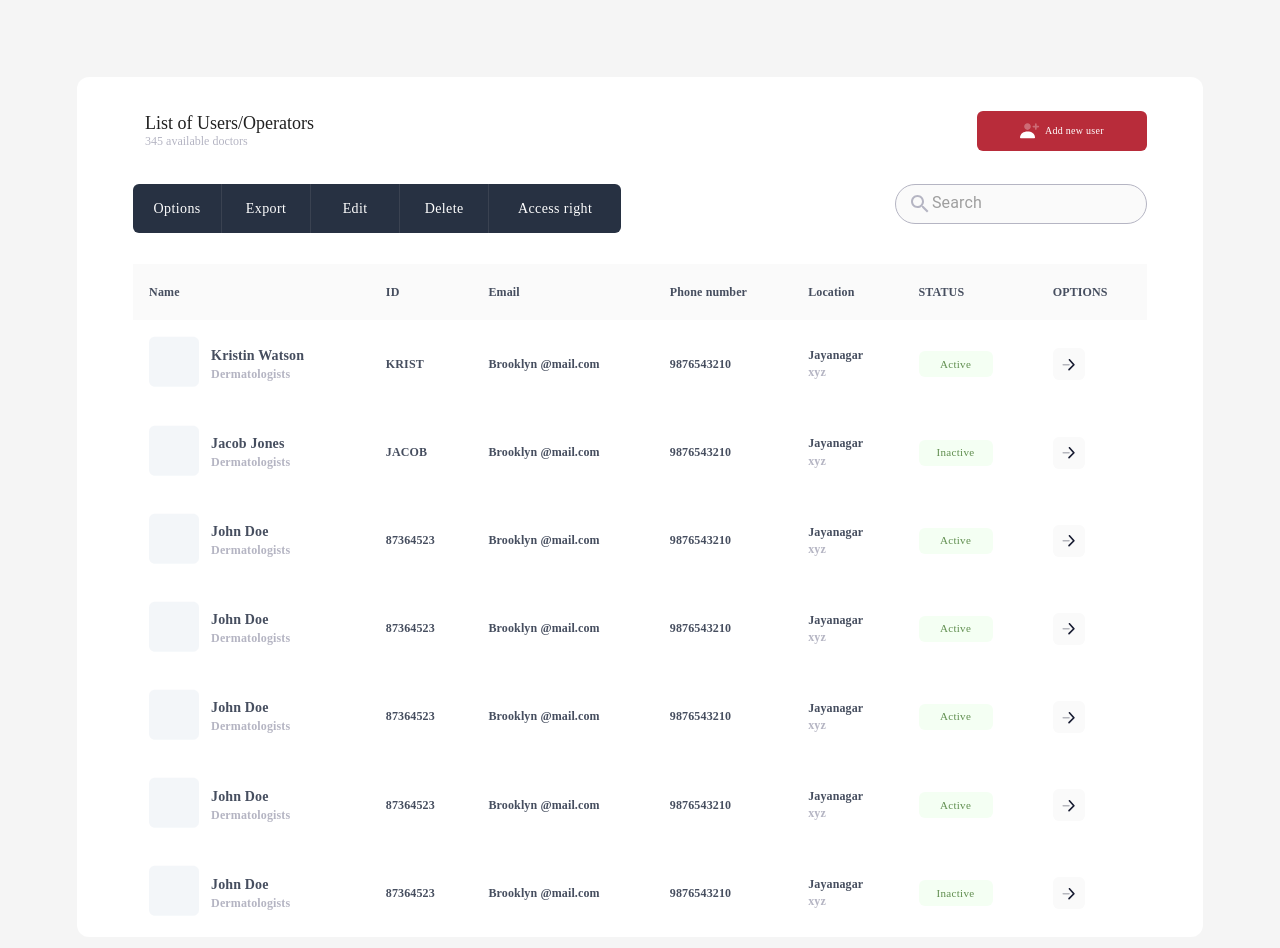
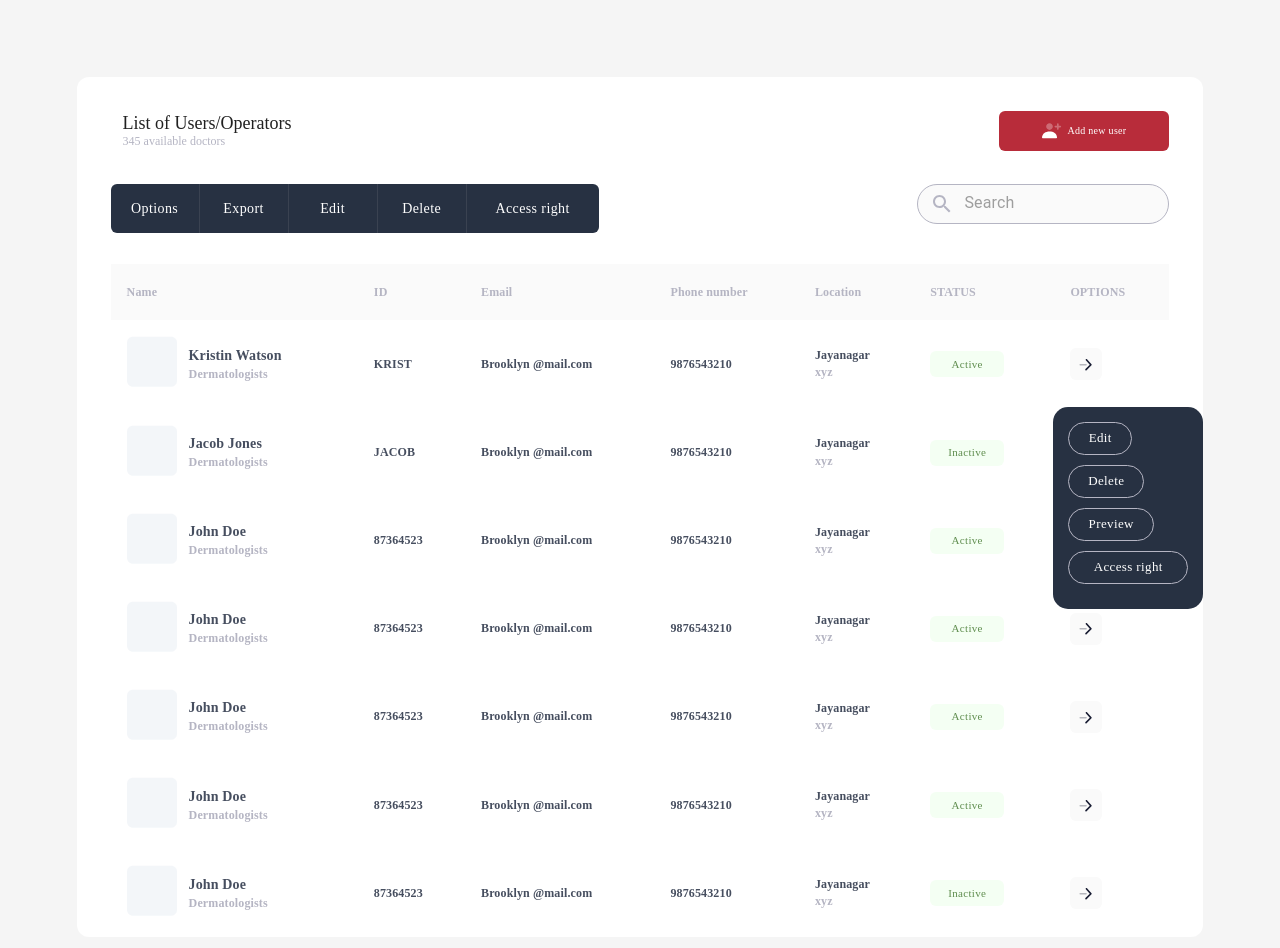
Before and after one commit to kishor182256/shivafrontend, a React (Create React App) app: page / in a window 1280 px wide. Shown: the top 948 px of the page. Built offline with nearby package versions, Linux system fonts and the light colour scheme.

Commit message:
TableChanges

```diff
--- a/src/Pages/AddNewUser.js
+++ b/src/Pages/AddNewUser.js
@@ -7,6 +7,7 @@ import TextField from '@material-ui/core/TextField';
 
 const AddNewUser = () => {
   const tableclasses = tableStyles();
+
 
   const rows = [
     {
@@ -115,12 +116,12 @@ const AddNewUser = () => {
       <Button className={tableclasses.filterButton3}>Access right</Button>
     </div>
 
-    {/* <div className={tableclasses.filterButtonHori}>
+    <div className={tableclasses.filterButtonHori}>
       <Button className={tableclasses.filterButtonh1}>Edit</Button>
-      <Button className={tableclasses.filterButtonh1}>Delete</Button>
-      <Button className={tableclasses.filterButtonh1}>Preview</Button>
-      <Button className={tableclasses.filterButtonh1}>Access right</Button>
-    </div> */}
+      <Button className={tableclasses.filterButtonh2}>Delete</Button>
+      <Button className={tableclasses.filterButtonh3}>Preview</Button>
+      <Button className={tableclasses.filterButtonh4}>Access right</Button>
+    </div>
 
     <div className={tableclasses.searchContainer}>
       <SearchIcon    className={tableclasses.searchIcon} />
--- a/src/Styles/AddNewDocStyle.js
+++ b/src/Styles/AddNewDocStyle.js
@@ -9,7 +9,7 @@ export const tableStyles = makeStyles({
       },
     table: {
         border: 'none',
-        width : '90%',
+        width : '94%',
         '&.MuiTableCell-root':{
             borderBottom : 'none'
         },
@@ -19,11 +19,15 @@ export const tableStyles = makeStyles({
         borderRadius: '6px',height: '43px',
         margingBottom: '20px',
         fontFamily: 'Poppins',
+        borderRadius: '36px',
         '& .MuiTableHead-root': {
             width: '96%', // Set your desired width
             height: '43px', // Set your desired height
             color: '#B5B5C3',
             boxShadow: 'none',
+          },
+          '&  .MuiTableCell-head':{
+              color: '#B5B5C3',
           },
     },
       customTableCell: {
@@ -41,7 +45,7 @@ export const tableStyles = makeStyles({
     fontFamily: 'Poppins',
   },
       header: {
-        width : '90%',
+        width : '94%',
         display: 'flex',
         justifyContent: 'space-between',
         alignItems: 'left',
@@ -96,6 +100,7 @@ export const tableStyles = makeStyles({
         marginLeft: '6%',
         marginRight: '6%',
         marginTop: '3%',
+        position: 'relative',
     },
     image: {
         width: '50px',
@@ -138,7 +143,7 @@ export const tableStyles = makeStyles({
         }
     },
     filterSearch:{
-        width : '90%',
+        width : '94%',
         display: 'flex',
         justifyContent: 'space-between',
         alignItems: 'left',
@@ -159,6 +164,7 @@ export const tableStyles = makeStyles({
       searchField: {
         alignItems: 'center',
         fontFamily: 'Poppins',
+        marginLeft: 10,
         '& .MuiFormLabel-root.Mui-focused':{
             color: '#B5B5C3',
             },
@@ -241,8 +247,12 @@ export const tableStyles = makeStyles({
         alignItems: 'left',
         flexDirection: 'column',
         backgroundColor: '#273142',
-        padding: 20,
+        padding: 15,
         borderRadius: '15px',
+        position: 'absolute',
+        top: '330px',
+        right: '0px',
+        zIndex: '1',
     },
     filterButtonh1: {
         height : '33px',
@@ -251,7 +261,52 @@ export const tableStyles = makeStyles({
         '&.MuiButton-contained':{
             backgroundColor: '#273142',
             color: '#FFFFFF',
-            fontSize: '14px',
+            fontSize: '13px',
+            boxShadow: 'none',
+            borderRadius: '25px',
+            textTransform: 'none',
+            border: '1px solid #B5B5C3',
+            marginBottom: 10,
+        }
+    },
+    filterButtonh2: {
+        height : '33px',
+        width : '76px',
+        fontFamily: 'Poppins',
+        '&.MuiButton-contained':{
+            backgroundColor: '#273142',
+            color: '#FFFFFF',
+            fontSize: '13px',
+            boxShadow: 'none',
+            borderRadius: '25px',
+            textTransform: 'none',
+            border: '1px solid #B5B5C3',
+            marginBottom: 10,
+        }
+    },
+    filterButtonh3: {
+        height : '33px',
+        width : '86px',
+        fontFamily: 'Poppins',
+        '&.MuiButton-contained':{
+            backgroundColor: '#273142',
+            color: '#FFFFFF',
+            fontSize: '13px',
+            boxShadow: 'none',
+            borderRadius: '25px',
+            textTransform: 'none',
+            border: '1px solid #B5B5C3',
+            marginBottom: 10,
+        }
+    },
+    filterButtonh4: {
+        height : '33px',
+        width : '120px',
+        fontFamily: 'Poppins',
+        '&.MuiButton-contained':{
+            backgroundColor: '#273142',
+            color: '#FFFFFF',
+            fontSize: '13px',
             boxShadow: 'none',
             borderRadius: '25px',
             textTransform: 'none',
```
